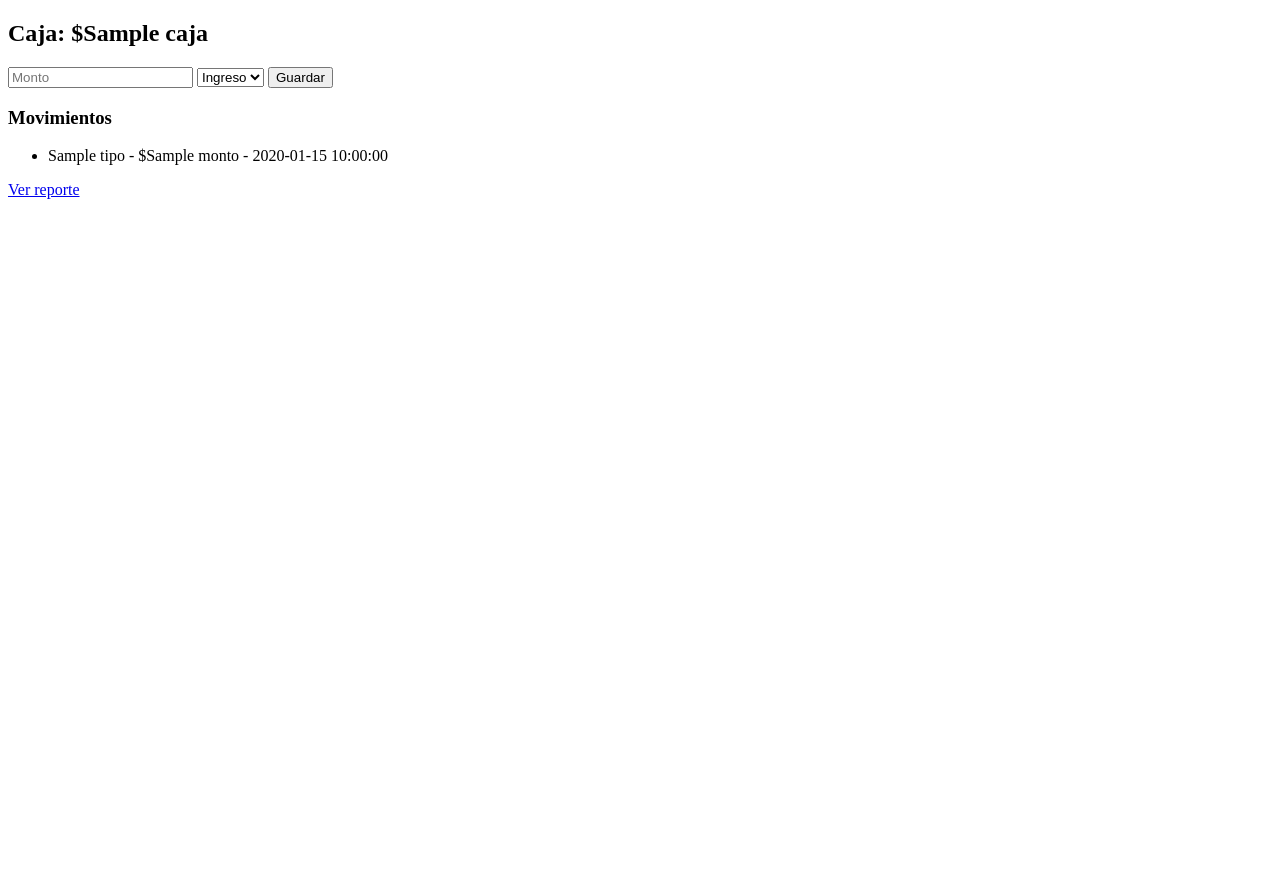
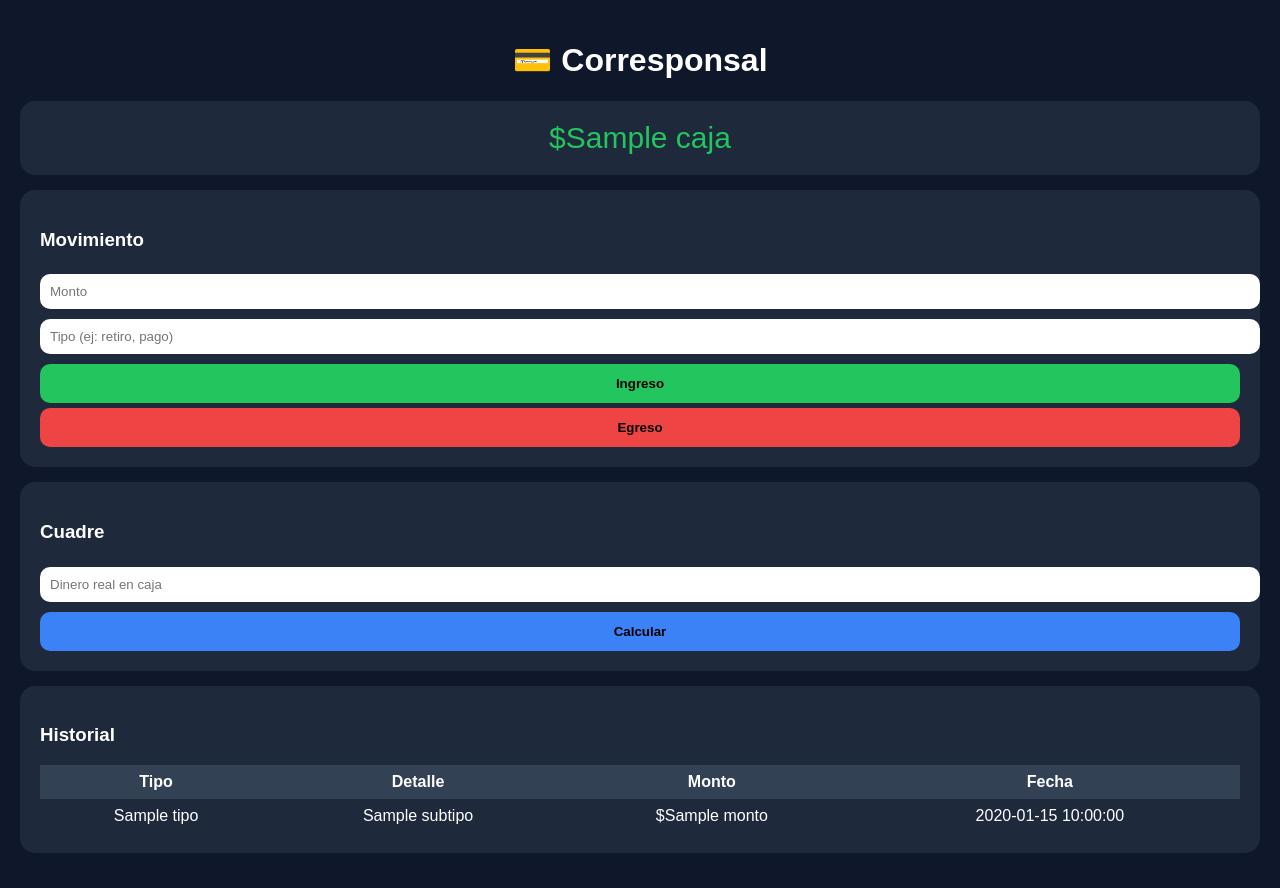
Before and after one commit to gleiderr99-boop/caja-app, a Flask app: template templates/dashboard.html in a window 1280 px wide. Before the commit the page ends 199 px from the top, so only its background shows below. Run offline with Flask 3, Linux system fonts and the light colour scheme; the template is opened without the code that fills it: most values are stand-ins (such as "Sample title", 1, 10 or a date in 2020).

Commit message:
Update dashboard.html

```diff
--- a/templates/dashboard.html
+++ b/templates/dashboard.html
@@ -1,30 +1,133 @@
 <!DOCTYPE html>
-<html>
+<html lang="es">
 <head>
-    <title>Dashboard</title>
+    <meta charset="UTF-8">
+    <title>Panel Corresponsal</title>
+    <meta name="viewport" content="width=device-width, initial-scale=1.0">
+
+    <style>
+        body {
+            font-family: Arial;
+            background: #0f172a;
+            color: white;
+            margin: 0;
+        }
+
+        .container {
+            padding: 20px;
+        }
+
+        .card {
+            background: #1e293b;
+            padding: 20px;
+            border-radius: 15px;
+            margin-bottom: 15px;
+        }
+
+        h1 {
+            text-align: center;
+        }
+
+        .caja {
+            font-size: 30px;
+            text-align: center;
+            color: #22c55e;
+        }
+
+        input {
+            width: 100%;
+            padding: 10px;
+            margin: 5px 0;
+            border-radius: 10px;
+            border: none;
+        }
+
+        button {
+            width: 100%;
+            padding: 12px;
+            margin-top: 5px;
+            border: none;
+            border-radius: 10px;
+            font-weight: bold;
+            cursor: pointer;
+        }
+
+        .ingreso { background: #22c55e; }
+        .egreso { background: #ef4444; }
+        .cuadre { background: #3b82f6; }
+
+        table {
+            width: 100%;
+            margin-top: 10px;
+            border-collapse: collapse;
+        }
+
+        th, td {
+            padding: 8px;
+            text-align: center;
+        }
+
+        th {
+            background: #334155;
+        }
+    </style>
 </head>
 <body>
 
-<h2>Caja: ${{ caja }}</h2>
+<div class="container">
 
-<form method="POST">
-    <input type="number" name="monto" placeholder="Monto">
-    <select name="tipo">
-        <option value="ingreso">Ingreso</option>
-        <option value="egreso">Egreso</option>
-    </select>
-    <button type="submit">Guardar</button>
-</form>
+    <h1>💳 Corresponsal</h1>
 
-<h3>Movimientos</h3>
+    <div class="card">
+        <div class="caja">
+            ${{ caja }}
+        </div>
+    </div>
 
-<ul>
-{% for m in movimientos %}
-    <li>{{ m.tipo }} - ${{ m.monto }} - {{ m.fecha }}</li>
-{% endfor %}
-</ul>
+    <div class="card">
+        <h3>Movimiento</h3>
 
-<a href="/reporte">Ver reporte</a>
+        <form method="POST" action="/movimiento">
+            <input type="number" name="monto" placeholder="Monto" required>
+            <input type="text" name="tipo" placeholder="Tipo (ej: retiro, pago)" required>
+
+            <button class="ingreso" name="accion" value="ingreso">Ingreso</button>
+            <button class="egreso" name="accion" value="egreso">Egreso</button>
+        </form>
+    </div>
+
+    <div class="card">
+        <h3>Cuadre</h3>
+        <form method="POST" action="/cuadre">
+            <input type="number" name="real" placeholder="Dinero real en caja" required>
+            <button class="cuadre">Calcular</button>
+        </form>
+    </div>
+
+    <div class="card">
+        <h3>Historial</h3>
+
+        <table>
+            <tr>
+                <th>Tipo</th>
+                <th>Detalle</th>
+                <th>Monto</th>
+                <th>Fecha</th>
+            </tr>
+
+            {% for m in movimientos %}
+            <tr>
+                <td>{{ m.tipo }}</td>
+                <td>{{ m.subtipo }}</td>
+                <td>${{ m.monto }}</td>
+                <td>{{ m.fecha }}</td>
+            </tr>
+            {% endfor %}
+
+        </table>
+    </div>
+
+</div>
 
 </body>
 </html>
```
